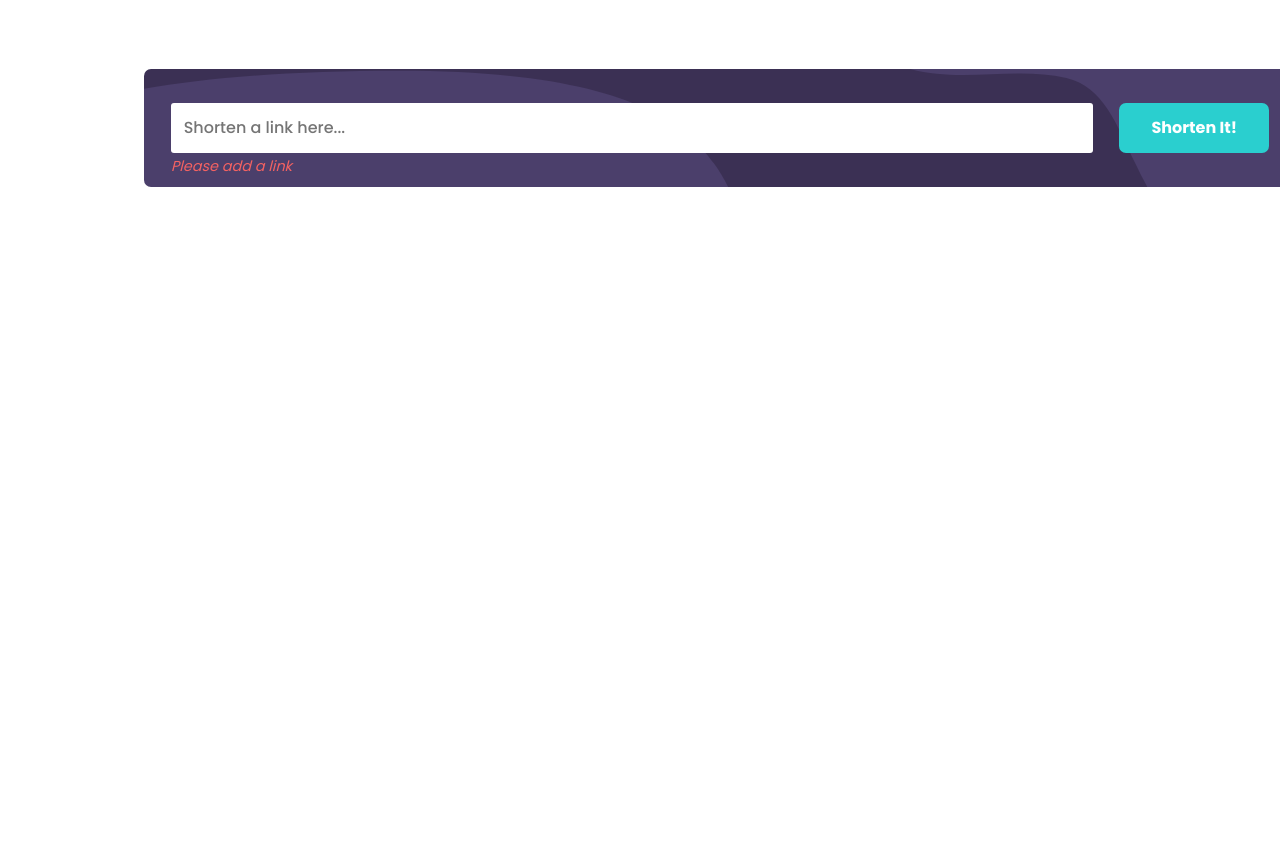
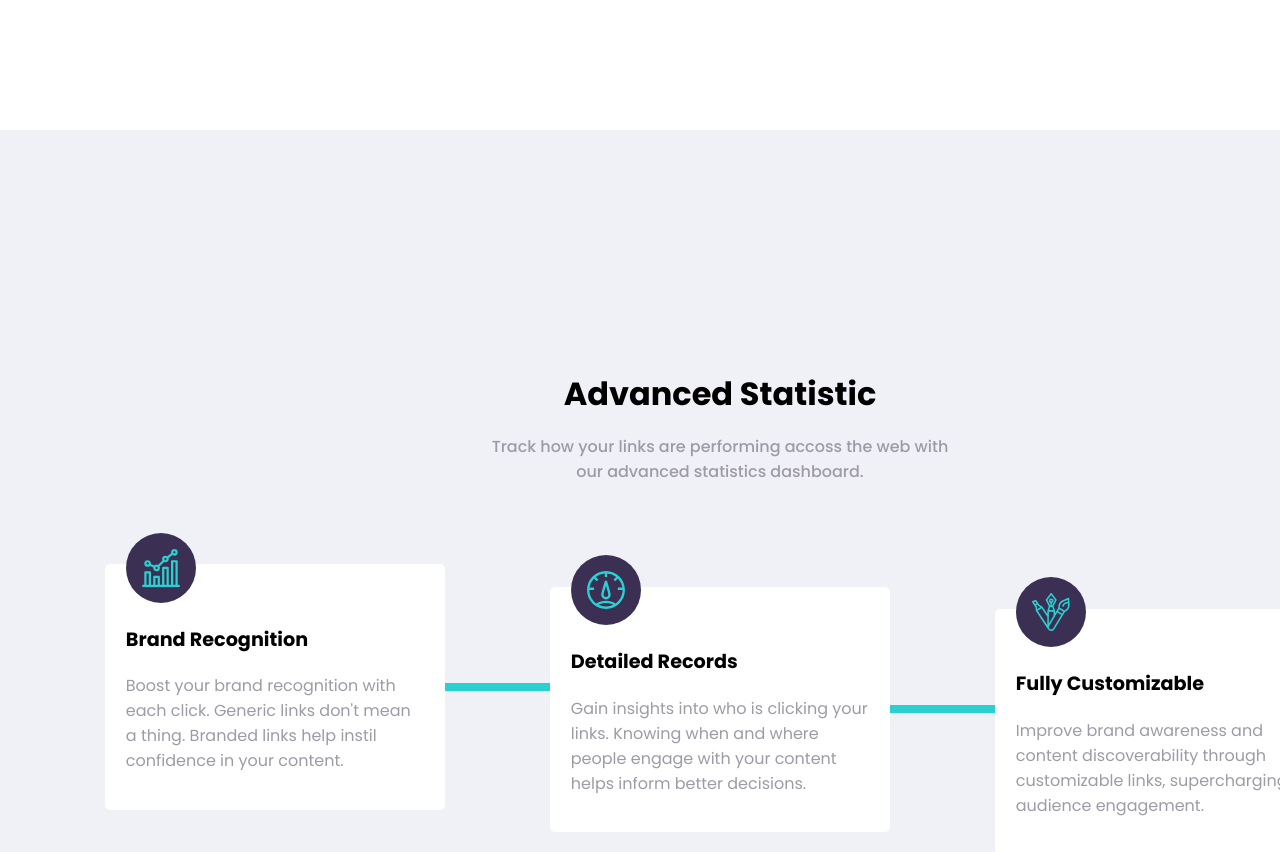
Before and after one commit to subrat611/URL-shortening-API-landing-page, a React (Vite) app: page / in a window 1280 px wide. Shown: the part 600-1452 px from the top of the page. Before the commit the page ends 800 px from the top, so only its background shows below. Built offline with nearby package versions, Linux system fonts and the light colour scheme.

Commit message:
minor changes

```diff
--- a/src/App.jsx
+++ b/src/App.jsx
@@ -1,14 +1,17 @@
 import HeroSection from "./components/HeroSection";
 import NavBar from "./components/NavBar";
 import URLShort from "./components/URLShort";
+import StatisticSection from "./components/StatisticSection";
 
 function App() {
   return (
     <div className="App">
       <NavBar />
+      <HeroSection />
       <div className="o-app-hero-wrapper">
-        <HeroSection />
         <URLShort />
+        {/* generated url show here */}
+        <StatisticSection />
       </div>
     </div>
   );
--- a/src/index.scss
+++ b/src/index.scss
@@ -32,5 +32,8 @@ a {
 
     .o-app-hero-wrapper {
         position: relative;
+        background-color: rgba(240,241,246,255);
+        margin-top: 8rem;
+        max-height: 100%;
     }
 }
```
